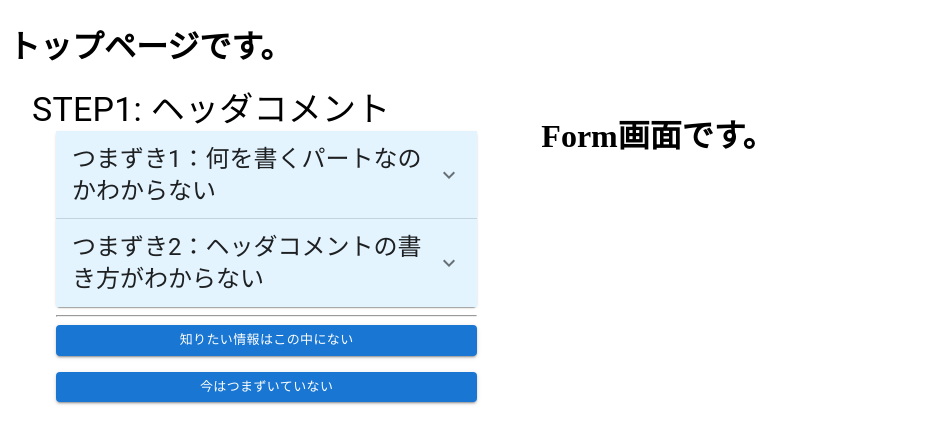
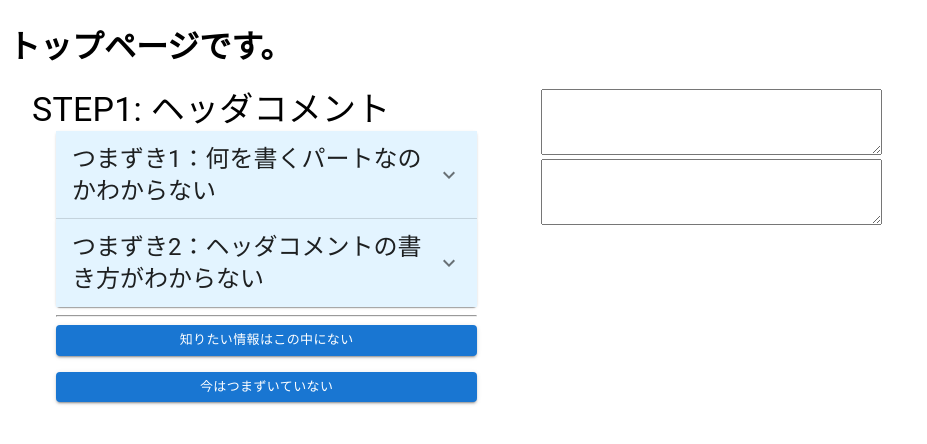
Before and after one commit to KHashimoto3/FormCoder_FRONT, a React (Vite) app: page /form in a window 1280 px wide. Shown: the top 444 px of the page, without its empty margins (0-927 px from the left). Built offline with nearby package versions, Linux system fonts and the light colour scheme.

Commit message:
フォームデータのpartTypeによって、表示させるフォームの種類を変えられるようにした。

```diff
--- a/src/components/features/form/Form.tsx
+++ b/src/components/features/form/Form.tsx
@@ -1,3 +1,40 @@
+import { FormProvider } from "./FormProvider";
+import { FormData } from "../../types/formData";
+
 export const Form = () => {
-  return <h1>Form画面です。</h1>;
+  //開発で使用するサンプルのフォームデータ
+  const sampleFormData: FormData[] = [
+    {
+      id: 1,
+      partType: "0",
+      explanation: "パートの解説",
+      childrenPart: "none",
+      inputData: "入力される内容",
+    },
+    {
+      id: 2,
+      partType: "0",
+      explanation: "パートの解説",
+      childrenPart: "none",
+      inputData: "入力される内容",
+    },
+  ];
+
+  return (
+    <>
+      {sampleFormData.map((data) => {
+        return (
+          <>
+            <FormProvider
+              key={data.id}
+              partType={data.partType}
+              childrenPart={data.childrenPart}
+              inputData={data.inputData}
+            />
+            <br />
+          </>
+        );
+      })}
+    </>
+  );
 };
--- /dev/null
+++ b/src/components/features/form/FormProvider.tsx
@@ -0,0 +1,16 @@
+import { FormData } from "../../types/formData";
+import { Process } from "./formComponents/Process";
+
+type Props = {
+  partType: string;
+  childrenPart: string | FormData;
+  inputData: string;
+};
+
+export const FormProvider = (props: Props) => {
+  const formData = props;
+  //受け取ったpartTypeによって、表示するフォームを変更する
+  if (formData.partType == "0") {
+    return <Process />;
+  }
+};
--- /dev/null
+++ b/src/components/features/form/formComponents/Process.tsx
@@ -0,0 +1,3 @@
+export const Process = () => {
+  return <textarea cols={40} rows={4}></textarea>;
+};
--- /dev/null
+++ b/src/components/types/formData.ts
@@ -0,0 +1,7 @@
+export type FormData = {
+  id: number;
+  partType: string;
+  explanation: string;
+  childrenPart: string | FormData;
+  inputData: string;
+};
```
